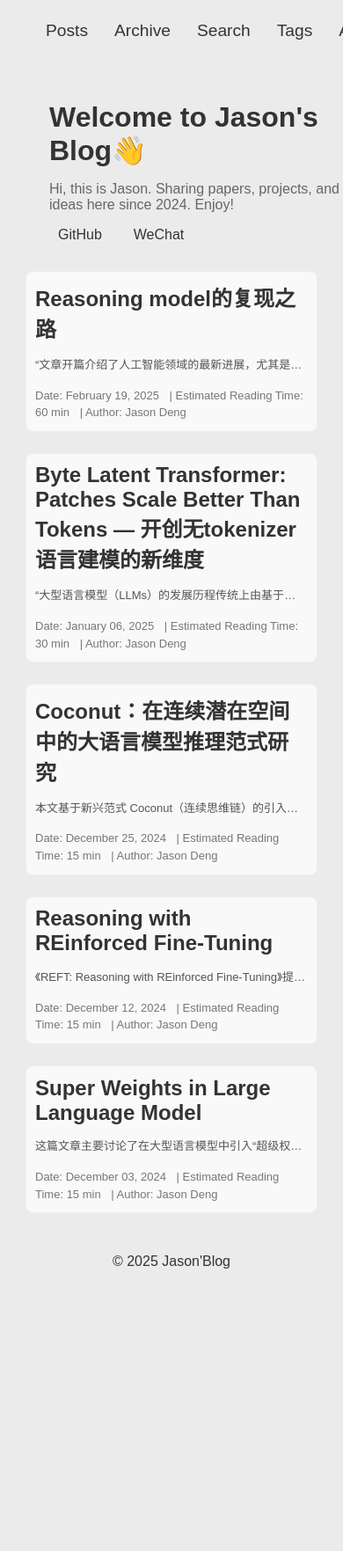
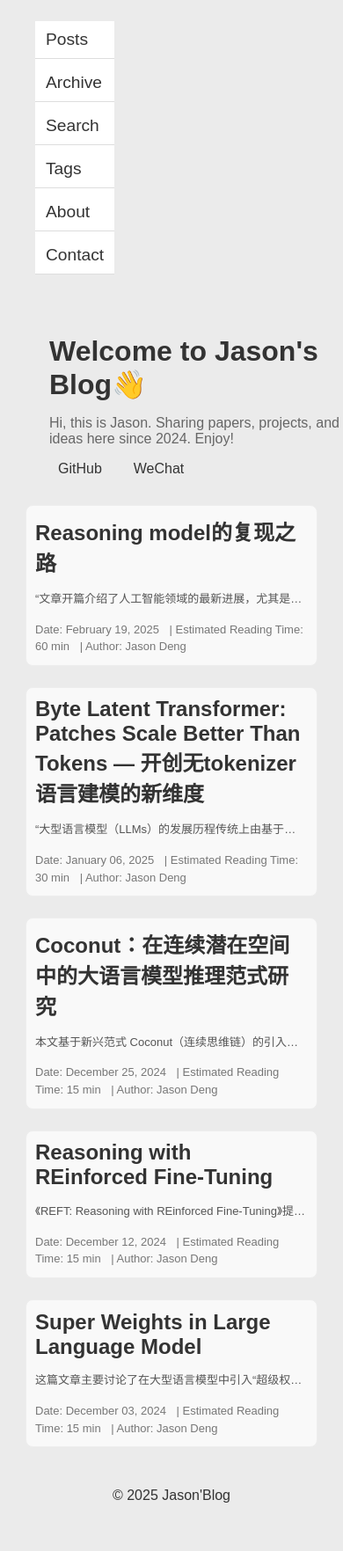
Before and after one commit to JasonDepblu/JasonDepblu.github.io, a Jekyll site: the page built from index.markdown, in a window 390 px wide. Shown: the whole page at 88% size. Built offline with Jekyll 4.4.1, drawn with Linux system fonts in a browser that asks for light colours; before the commit the page ends 1497 px from its top, so only the background shows below that.

Commit message:
new post about reasoning model2 ，fix the media params

```diff
--- a/assets/css/custom.css
+++ b/assets/css/custom.css
@@ -93,14 +93,45 @@
         display: none; /* Hide logo */
     }
 
-    #nav {
-        display: flex; /* Keep menu visible */
-        flex-grow: 1;
-        justify-content: flex-end;
-    }
-    .nav ul li {
-      margin: 5px 0;
-      overflow-x: auto;  /* Enable horizontal scrolling for overflow items */
+    /*#nav {*/
+    /*    display: flex; !* Keep menu visible *!*/
+    /*    flex-grow: 1;*/
+    /*    justify-content: flex-end;*/
+    /*}*/
+    /*.nav ul li {*/
+    /*  margin: 3px 0;*/
+    /*  overflow-x: auto;  !* Enable horizontal scrolling for overflow items *!*/
+    /*}*/
+
+      #nav {
+    display: none;  /* 默认隐藏导航菜单 */
+  }
+
+  .hamburger {
+    display: block;  /* 显示汉堡按钮 */
+    cursor: pointer;
+  }
+
+  .nav ul {
+    display: none;  /* 默认隐藏菜单项 */
+    flex-direction: column;
+    width: 100%;
+    padding: 10px 0;
+    background-color: #fff;
+  }
+
+  .nav ul.show {
+    display: flex;  /* 当菜单项显示时使用 */
+  }
+
+  .nav ul li {
+    padding: 10px 0;  /* 增加每个导航项的点击区域 */
+    border-bottom: 1px solid #ddd;
+  }
+
+  .nav ul li a {
+    font-size: 1.2rem;
+    padding: 10px 20px;
   }
 }
 
```
